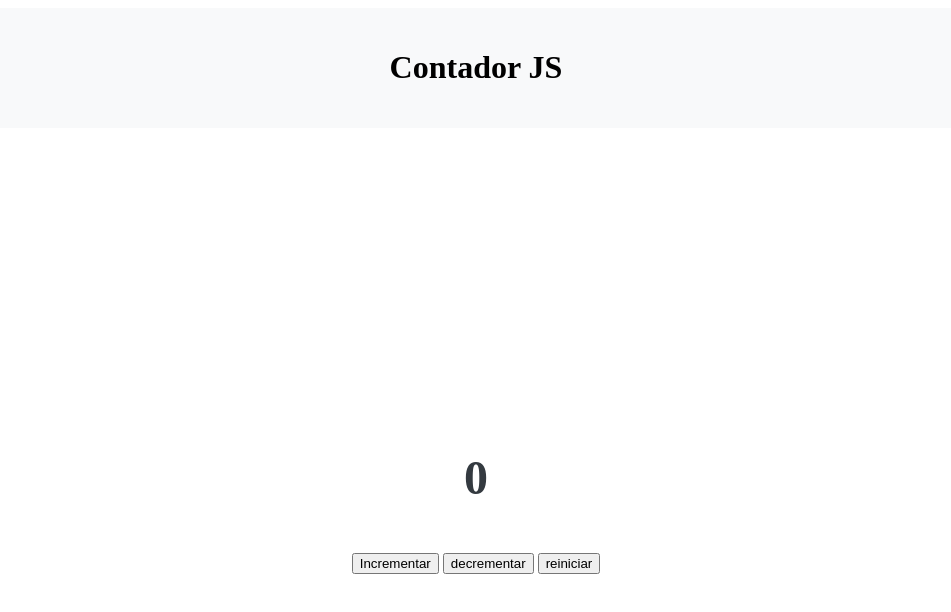
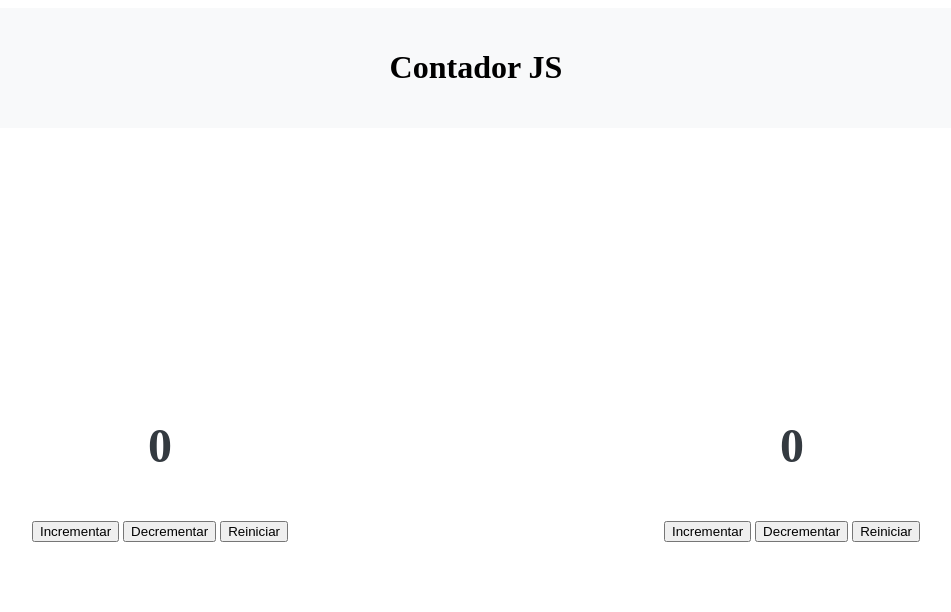
Before and after one commit to ANGEL-lab-ui/dw1_practica2, a plain HTML site: page index.html in a window 1280 px wide. Shown: the whole page, without its empty margins (164-1115 px from the left). Drawn offline with Linux system fonts and the light colour scheme.

Commit message:
mi segunda practrica

```diff
--- a/index.html
+++ b/index.html
@@ -12,14 +12,26 @@
       <h1>Contador JS</h1>
     </div>
 
-    <div class="container-contador">
-      <div>
-        <p class="contador-value" id="contador">0</p>
+    <div class="main-container">
+      <div class="container-contador">
+        <div>
+          <p class="contador-value" id="contador-1">0</p>
+        </div>
+        <div>
+          <button onclick="incrementar('1')">Incrementar</button>
+          <button onclick="decrementar('1')">Decrementar</button>
+          <button onclick="reiniciar('1')">Reiniciar</button>
+        </div>
       </div>
-      <div>
-        <button onclick="incrementar()">Incrementar</button>
-        <button onclick="decrementar()">decrementar</button>
-        <button onclick="reiniciar()">reiniciar</button>
+      <div class="container-contador">
+        <div>
+          <p class="contador-value" id="contador-2">0</p>
+        </div>
+        <div>
+          <button onclick="incrementar('2')">Incrementar</button>
+          <button onclick="decrementar('2')">Decrementar</button>
+          <button onclick="reiniciar('2')">Reiniciar</button>
+        </div>
       </div>
     </div>
   </body>
--- a/main.js
+++ b/main.js
@@ -1,28 +1,26 @@
-function incrementar() {
+function incrementar(contador) {
   // Obtenemos el valor actual del contador
-  let valor = document.getElementById('contador').textContent;
+  let valor = document.getElementById('contador-' + contador).textContent;
   // Convertimos el valor a un número entero
   valor = parseInt(valor);
   // Incrementamos el valor
   valor++;
   // Actualizamos el contenido del elemento con el nuevo valor
-  document.getElementById('contador').textContent = valor;
+  document.getElementById('contador-' + contador).textContent = valor;
 }
-function decrementar() {
+function decrementar(contador) {
   // Obtenemos el valor actual del contador
-  let valor = document.getElementById('contador').textContent;
+  let valor = document.getElementById('contador-' + contador).textContent;
   // Convertimos el valor a un número entero
   valor = parseInt(valor);
-  // Decrementamos el valor
-  valor--;
+  // Incrementamos el valor
+  if (valor > 0) {
+    valor--;
+  }
   // Actualizamos el contenido del elemento con el nuevo valor
-  document.getElementById('contador').textContent = valor;
-  if (valor < 0) {
-    alert("El contador no puede ser menor que 0");
-    document.getElementById('contador').textContent = 0;
-  }
+  document.getElementById('contador-' + contador).textContent = valor;
 }
-function reiniciar() {
-  // Reiniciamos el contador a 0
-  document.getElementById('contador').textContent = 0;
+function reiniciar(contador) {
+  // Actualizamos el contenido del elemento con el nuevo valor
+  document.getElementById('contador-' + contador).textContent = '0';
 }
--- a/style.css
+++ b/style.css
@@ -3,12 +3,20 @@
     padding: 20px;
     text-align: center;
 }
+
+.main-container{
+    display: flex;
+    flex-direction: row;
+    justify-content: space-around;
+}
+
 .container-contador{
     display: flex;
     flex-direction: column;
     justify-content: center;
     align-items: center;
-    height: 90vh;
+    height: 82vh;
+    min-width: 50%;
 }
 
 .contador-value{
```
Also changed, not shown: 1 other file.
